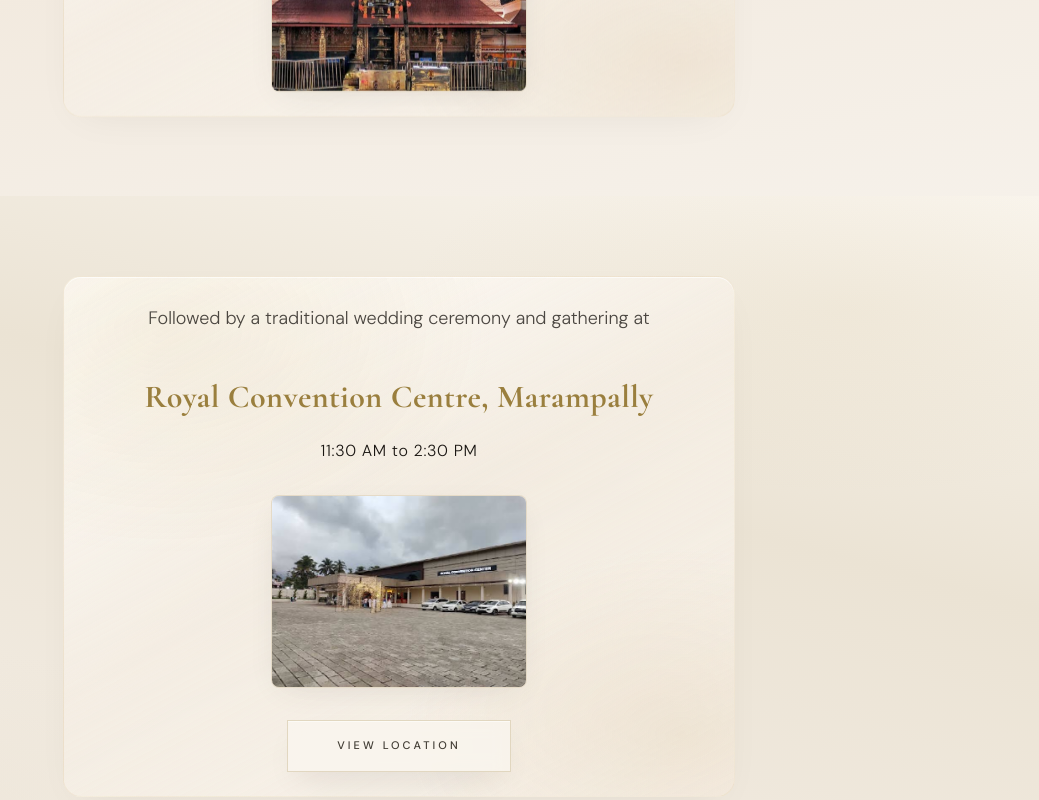
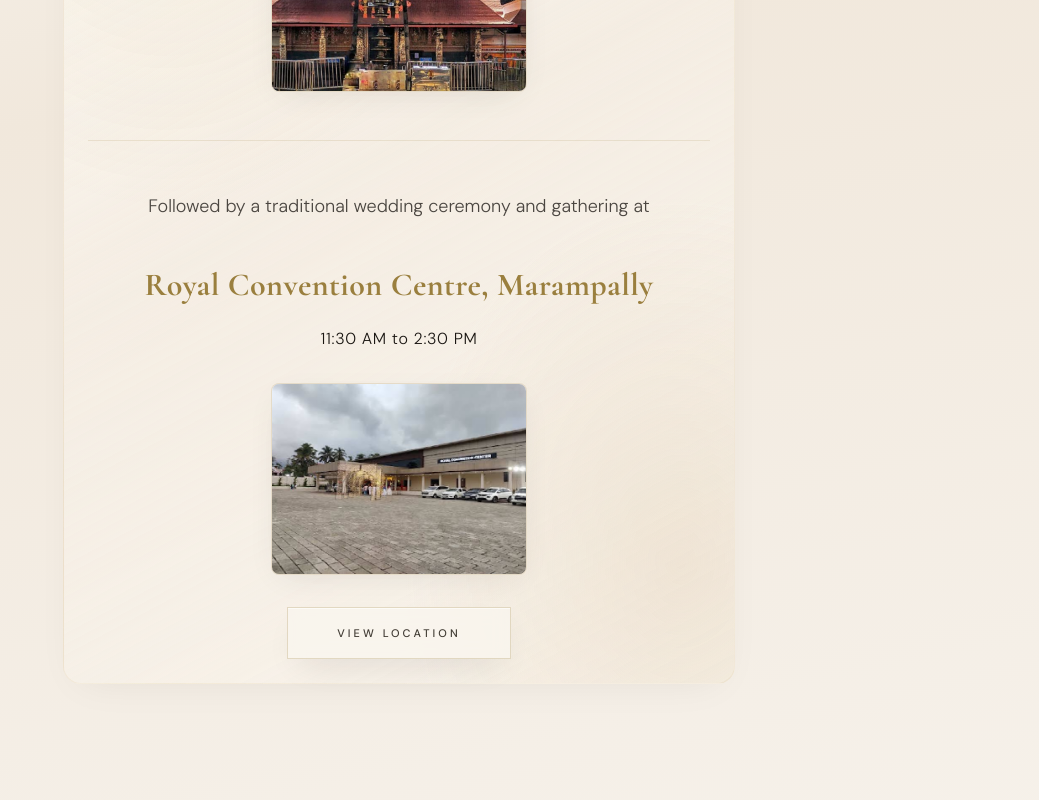
Before and after one commit to lakshmi-m-s/NiLaW, a React (Vite) app: page / in a window 1280 px wide. Shown: the part 1960-2760 px from the top of the page, without its empty margins (241-1280 px from the left). Built offline with nearby package versions, Linux system fonts and the light colour scheme; the HTML template or start-up script is replaced by a standard one; a web font is replaced by a local one.

Commit message:
merge ceremony and gathering boxes

```diff
--- a/src/App.tsx
+++ b/src/App.tsx
@@ -2,7 +2,6 @@
 import { InviteMessage } from "./sections/InviteMessage";
 import { WeddingCountdown } from "./sections/WeddingCountdown";
 import { Ceremony } from "./sections/Ceremony";
-import { WeddingGathering } from "./sections/WeddingGathering";
 import { BrideGroom } from "./sections/BrideGroom";
 import { Footer } from "./sections/Footer";
 
@@ -13,7 +12,6 @@
       <InviteMessage />
       <WeddingCountdown />
       <Ceremony />
-      <WeddingGathering />
       <BrideGroom />
       <Footer />
     </main>
--- a/src/sections/Ceremony.tsx
+++ b/src/sections/Ceremony.tsx
@@ -1,8 +1,10 @@
 import { Reveal } from "../components/Reveal";
+
+const MAP_URL = "https://maps.app.goo.gl/jCt7z3gQVjFWdkTH8?g_st=ic";
 
 export function Ceremony() {
   return (
-    <section className="section-gradient-ceremony px-4 pt-16 pb-10 sm:px-6 sm:pt-20 sm:pb-12 md:px-12 md:pt-36 md:pb-20">
+    <section className="section-gradient-ceremony px-4 pt-16 pb-16 sm:px-6 sm:pt-20 sm:pb-20 md:px-12 md:pt-36 md:pb-36">
       <div className="mx-auto max-w-2xl text-center">
         <Reveal className="reveal-panel">
           <h2 className="font-serif text-[1.625rem] font-normal leading-tight tracking-[0.02em] text-charcoal sm:text-[2.125rem] md:text-[2.5rem]">
@@ -25,6 +27,45 @@
               />
             </div>
           </div>
+
+          <div className="mt-10 border-t border-gold/15 pt-10 sm:mt-12 sm:pt-12">
+            <p className="text-balance font-sans text-[0.9375rem] font-light leading-[1.85] text-charcoal/[0.78] sm:text-[1.0625rem] md:text-lg md:leading-[1.9]">
+              Followed by a traditional wedding ceremony and gathering at
+            </p>
+            <p className="mt-6 text-balance font-serif text-[1.3125rem] font-bold leading-snug tracking-[0.015em] text-gold sm:mt-10 sm:text-[1.75rem] md:text-[2rem]">
+              Royal Convention Centre, Marampally
+            </p>
+            <p className="mt-4 font-sans text-[0.9375rem] font-light tracking-[0.04em] text-charcoal/58 sm:mt-5 sm:text-base">
+              11:30 AM to 2:30 PM
+            </p>
+            <div className="relative mx-auto mt-6 w-full max-w-52 overflow-hidden rounded-lg border border-gold/20 bg-pearl/60 shadow-[0_8px_32px_-12px_rgba(26,22,18,0.12)] sm:mt-8 sm:max-w-60 md:max-w-64">
+              <div className="aspect-[4/3] w-full">
+                <img
+                  src={`${import.meta.env.BASE_URL}auditorium.jpg`}
+                  alt="Royal Convention Centre, Marampally"
+                  className="h-full w-full object-cover object-center"
+                  loading="lazy"
+                  decoding="async"
+                />
+              </div>
+            </div>
+            <a
+              href={MAP_URL}
+              target="_blank"
+              rel="noopener noreferrer"
+              className="group relative mt-6 inline-flex min-h-[48px] w-full max-w-[18rem] touch-manipulation items-center justify-center overflow-hidden border border-gold/25 bg-pearl/75 px-8 py-3.5 font-sans text-[0.6875rem] font-medium uppercase tracking-[0.22em] text-ink/90 shadow-[0_1px_0_rgba(255,255,255,0.55)_inset,0_14px_36px_-14px_rgba(26,22,18,0.14)] backdrop-blur-[8px] transition-[border-color,box-shadow,color,transform] duration-500 ease-[cubic-bezier(0.22,1,0.36,1)] active:scale-[0.99] sm:mt-8 sm:min-h-[52px] sm:w-auto sm:max-w-none sm:min-w-[14rem] sm:px-12 sm:tracking-[0.28em] md:hover:border-gold/55 md:hover:bg-pearl md:hover:text-charcoal md:hover:shadow-[0_1px_0_rgba(255,255,255,0.75)_inset,0_0_0_1px_rgba(154,127,62,0.28),0_22px_48px_-16px_rgba(26,22,18,0.2)] focus-visible:outline focus-visible:outline-2 focus-visible:outline-offset-[3px] focus-visible:outline-gold/45"
+            >
+              <span className="relative z-10">View Location</span>
+              <span
+                className="absolute inset-0 opacity-0 transition-opacity duration-500 group-hover:opacity-100 md:opacity-0 md:group-hover:opacity-100"
+                style={{
+                  background:
+                    "radial-gradient(120% 180% at 50% 0%, rgba(184, 154, 82, 0.09) 0%, transparent 55%)",
+                }}
+                aria-hidden
+              />
+            </a>
+          </div>
         </Reveal>
       </div>
     </section>
--- a/src/sections/WeddingGathering.tsx
+++ /dev/null
@@ -1,50 +0,0 @@
-import { Reveal } from "../components/Reveal";
-
-const MAP_URL = "https://maps.app.goo.gl/jCt7z3gQVjFWdkTH8?g_st=ic";
-
-export function WeddingGathering() {
-  return (
-    <section className="section-gradient-gathering px-4 pt-10 pb-16 sm:px-6 sm:pt-12 sm:pb-20 md:px-12 md:pt-20 md:pb-36">
-      <div className="mx-auto max-w-2xl text-center">
-        <Reveal className="reveal-panel">
-          <p className="text-balance font-sans text-[0.9375rem] font-light leading-[1.85] text-charcoal/[0.78] sm:text-[1.0625rem] md:text-lg md:leading-[1.9]">
-            Followed by a traditional wedding ceremony and gathering at
-          </p>
-          <p className="mt-6 text-balance font-serif text-[1.3125rem] font-bold leading-snug tracking-[0.015em] text-gold sm:mt-10 sm:text-[1.75rem] md:text-[2rem]">
-            Royal Convention Centre, Marampally
-          </p>
-          <p className="mt-4 font-sans text-[0.9375rem] font-light tracking-[0.04em] text-charcoal/58 sm:mt-5 sm:text-base">
-            11:30 AM to 2:30 PM
-          </p>
-          <div className="relative mx-auto mt-6 w-full max-w-52 overflow-hidden rounded-lg border border-gold/20 bg-pearl/60 shadow-[0_8px_32px_-12px_rgba(26,22,18,0.12)] sm:mt-8 sm:max-w-60 md:max-w-64">
-            <div className="aspect-[4/3] w-full">
-              <img
-                src={`${import.meta.env.BASE_URL}auditorium.jpg`}
-                alt="Royal Convention Centre, Marampally"
-                className="h-full w-full object-cover object-center"
-                loading="lazy"
-                decoding="async"
-              />
-            </div>
-          </div>
-          <a
-            href={MAP_URL}
-            target="_blank"
-            rel="noopener noreferrer"
-            className="group relative mt-6 inline-flex min-h-[48px] w-full max-w-[18rem] touch-manipulation items-center justify-center overflow-hidden border border-gold/25 bg-pearl/75 px-8 py-3.5 font-sans text-[0.6875rem] font-medium uppercase tracking-[0.22em] text-ink/90 shadow-[0_1px_0_rgba(255,255,255,0.55)_inset,0_14px_36px_-14px_rgba(26,22,18,0.14)] backdrop-blur-[8px] transition-[border-color,box-shadow,color,transform] duration-500 ease-[cubic-bezier(0.22,1,0.36,1)] active:scale-[0.99] sm:mt-8 sm:min-h-[52px] sm:w-auto sm:max-w-none sm:min-w-[14rem] sm:px-12 sm:tracking-[0.28em] md:hover:border-gold/55 md:hover:bg-pearl md:hover:text-charcoal md:hover:shadow-[0_1px_0_rgba(255,255,255,0.75)_inset,0_0_0_1px_rgba(154,127,62,0.28),0_22px_48px_-16px_rgba(26,22,18,0.2)] focus-visible:outline focus-visible:outline-2 focus-visible:outline-offset-[3px] focus-visible:outline-gold/45"
-          >
-            <span className="relative z-10">View Location</span>
-            <span
-              className="absolute inset-0 opacity-0 transition-opacity duration-500 group-hover:opacity-100 md:opacity-0 md:group-hover:opacity-100"
-              style={{
-                background:
-                  "radial-gradient(120% 180% at 50% 0%, rgba(184, 154, 82, 0.09) 0%, transparent 55%)",
-              }}
-              aria-hidden
-            />
-          </a>
-        </Reveal>
-      </div>
-    </section>
-  );
-}
```
